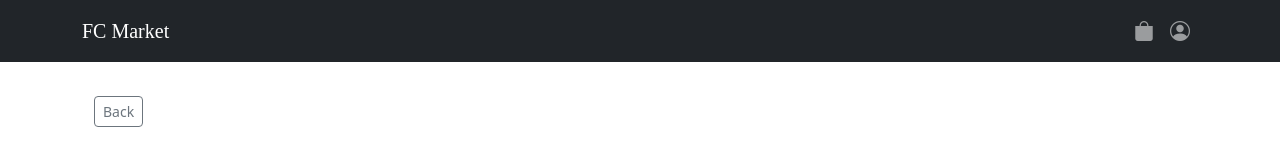
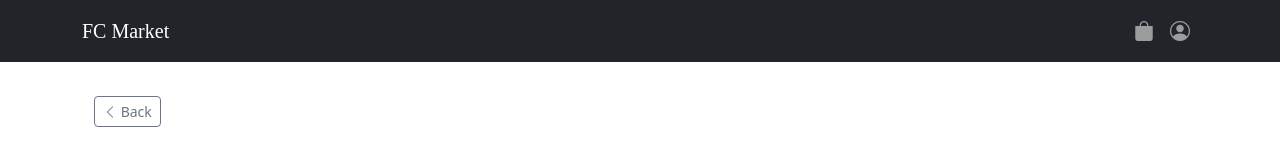
Before and after one commit to mohammadfakhrolahi/Store-React-Redux, a React (Create React App) app: page /product/1 in a window 1280 px wide. Shown: the top 147 px of the page. Built offline with nearby package versions, Linux system fonts and the light colour scheme; a web font is replaced by a local one.

Commit message:
Style
Added chevron left icon to back button.

```diff
--- a/src/pages/Product.js
+++ b/src/pages/Product.js
@@ -28,7 +28,7 @@ const Product = () => {
 
   return (
     <Container className="">
-      <Link to="/" className='btn btn-outline-secondary btn-sm'>Back</Link>
+      <Link to="/" className='btn btn-outline-secondary btn-sm'><i class="bi bi-chevron-left"></i> Back</Link>
       <Row className='mt-3'>
         <Col xs={12} md={6}>
           <Image src={product.image} alt={product.name} className="img-fluid" />
```
